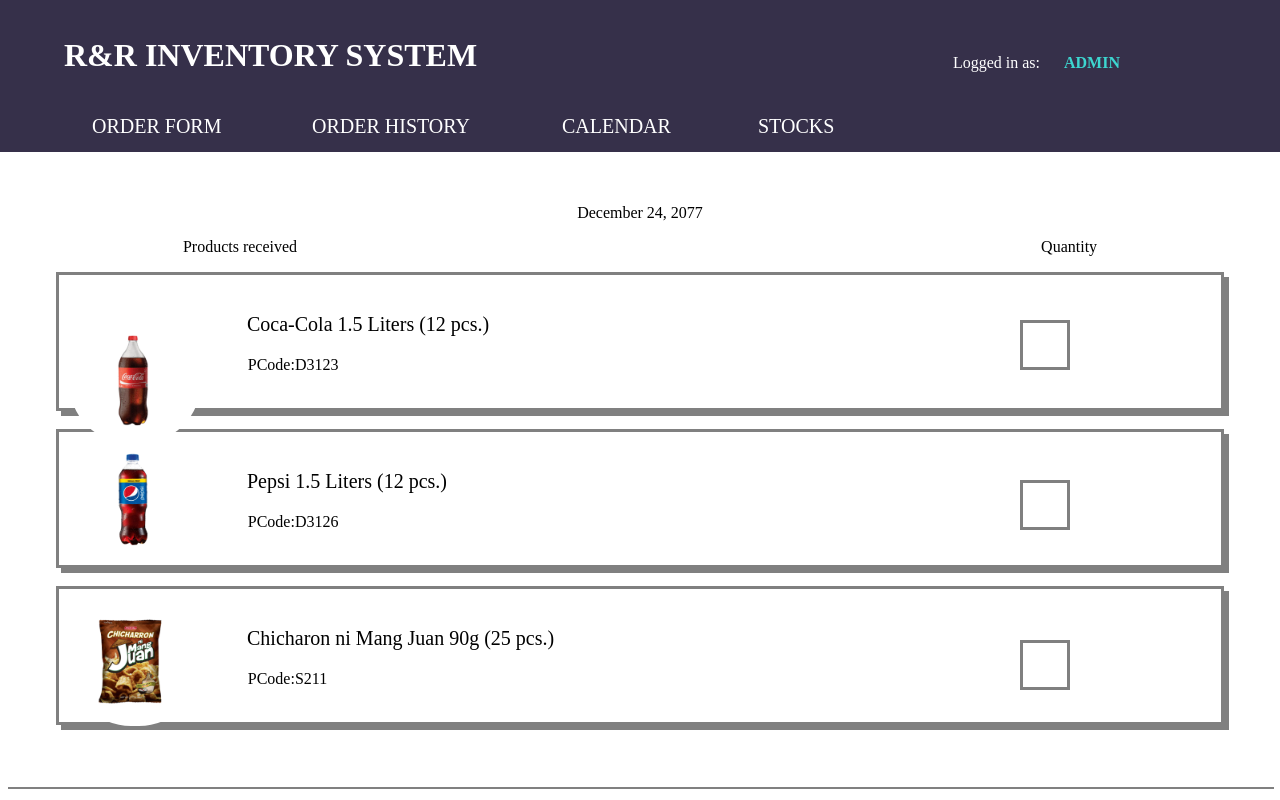
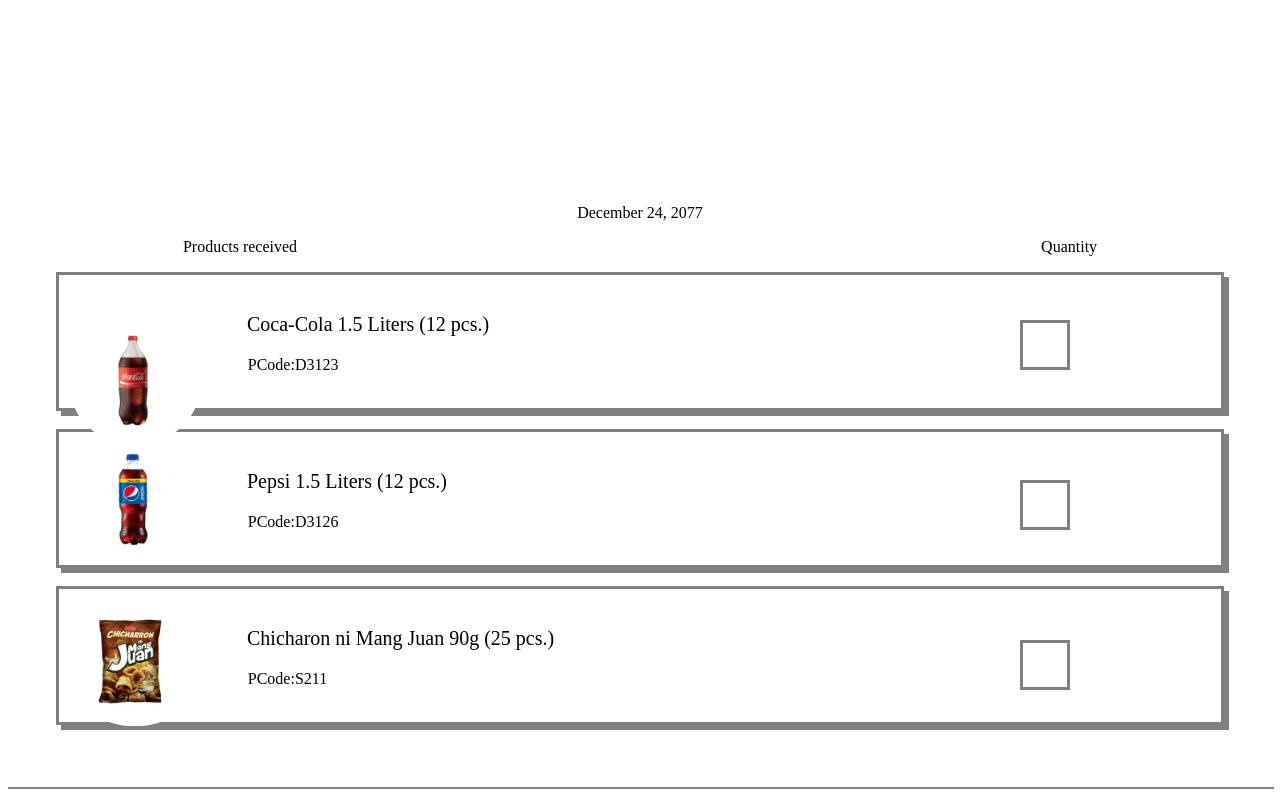
Before and after one commit to Carl-Valencia/SE-test, a plain HTML site: page receivedIndex.html in a window 1280 px wide. Drawn offline with Linux system fonts and the light colour scheme; a web font is replaced by a local one.

Commit message:
fix attempt 2

```diff
--- a/receivedIndex.html
+++ b/receivedIndex.html
@@ -3,20 +3,6 @@
         <link rel="stylesheet" href="css/receivedStyle.css">
     </head>
     <body>
-        <header>
-            <h1>R&R INVENTORY SYSTEM</h1>
-            <button class="header-btn" style="position:absolute;left:3em;top:5em">ORDER FORM</button>
-            <button class="header-btn" style="position:absolute;left:14em;top:5em">ORDER HISTORY</button>
-
-            <!--FOR ADMINS ONLY-->
-            <button class="header-btn" style="position:absolute;left:26.5em;top:5em">CALENDAR</button>
-            <button class="header-btn" style="position:absolute;left:36.3em;top:5em">STOCKS</button>
-            <!--FOR ADMINS ONLY-->
-
-            <p1 style="position:absolute;right:15em;top:3.4em">Logged in as: </p1>
-            <!--p1 style="position:absolute;right:10em;top:3.4em;color:#3DD6D0"><b>CASHIER</b></p1-->
-            <p1 style="position:absolute;right:10em;top:3.4em;color:#3DD6D0"><b>ADMIN</b></p1>
-        </header>
 
         <br><br><br><br><br><br><br><br><br><br>
 
```
Also changed, not shown: calendarIndex.html (+1 -1 lines), confirmation.html (+1 -1 lines), index.html (+1 -1 lines), orderForm.html (+1 -1 lines).
